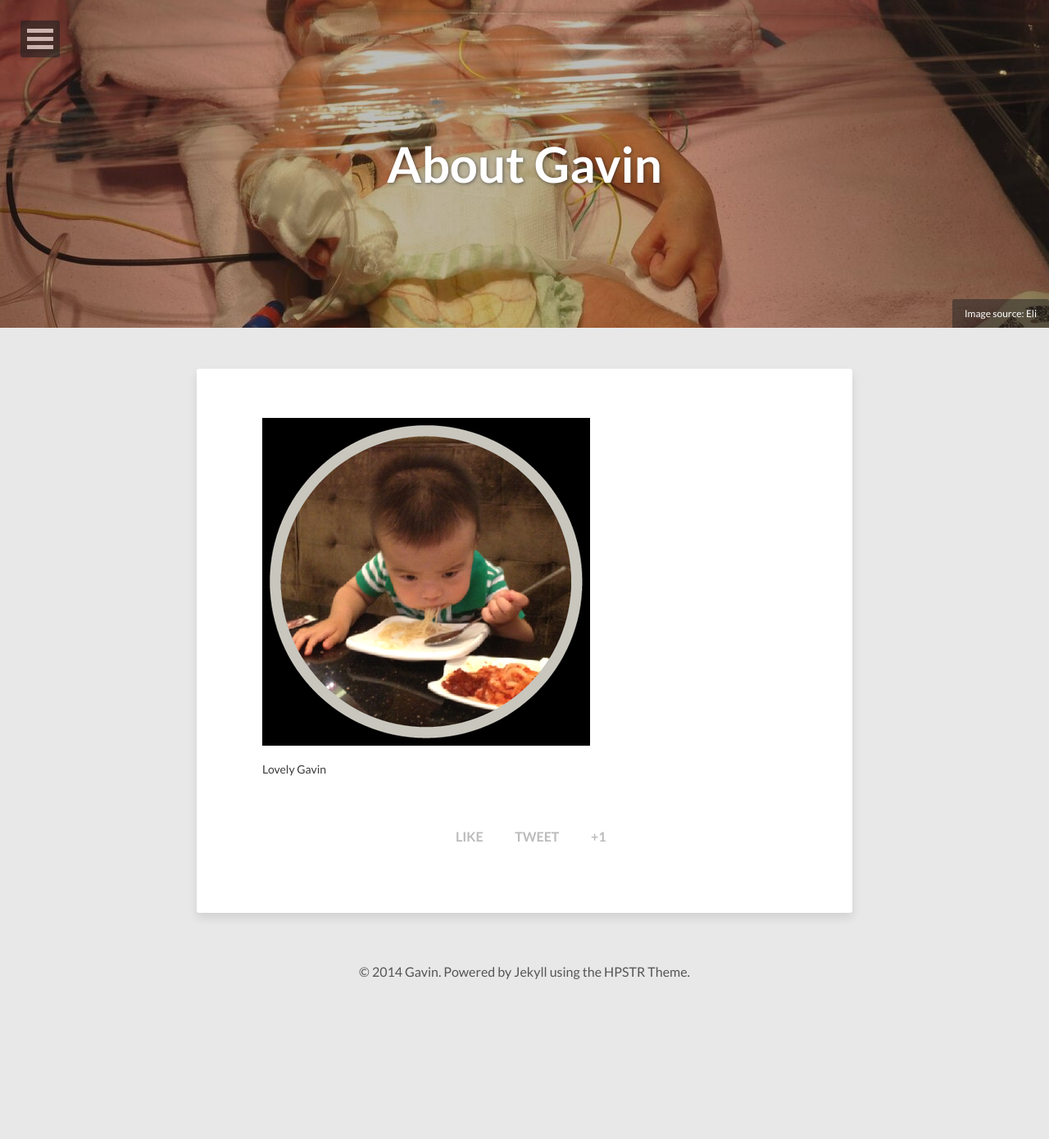
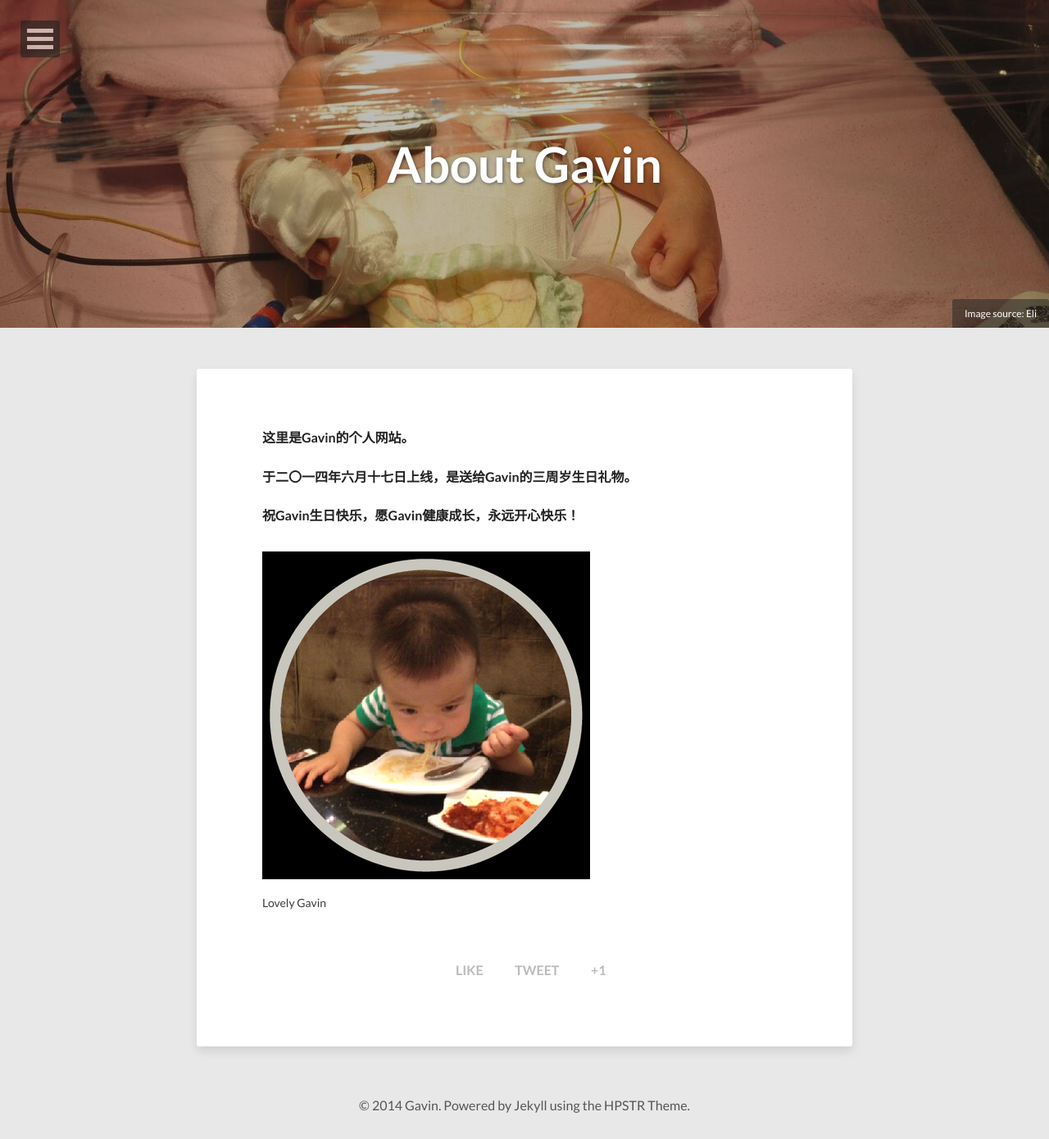
Before and after one commit to gavinqu/gavinqu.github.io, a Jekyll site: the page built from about.md, in a window 1280 px wide. Shown: the whole page at 82% size. Built offline with Jekyll 4.4.1, drawn with Linux system fonts in a browser that asks for light colours; nearby versions of some CDN libraries; before the commit the page ends 1227 px from its top, so only the background shows below that.

Commit message:
udpate
Signed-off-by: Gavin QU <gavinqu@live.com>

```diff
--- a/about.md
+++ b/about.md
@@ -11,7 +11,13 @@ image:
   creditlink: http://www.quxiaofeng.me
 ---
 
+#### 这里是Gavin的个人网站。
+
+#### 于二〇一四年六月十七日上线，是送给Gavin的三周岁生日礼物。
+
+#### 祝Gavin生日快乐，愿Gavin健康成长，永远开心快乐！
+
 <figure>
-	<img src="/images/gavin.png">
+	<img src="{{ site.url }}/images/gavin.png">
 	<figcaption>Lovely Gavin</figcaption>
 </figure>
```
